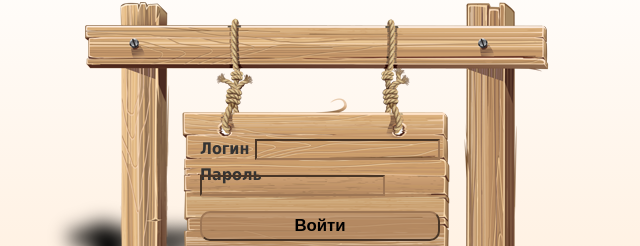
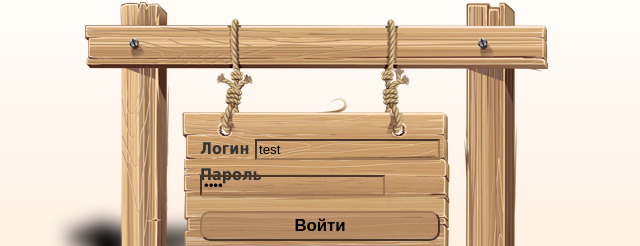
Before and after one commit to DarkFelex/server, a plain HTML site: page public_html/login.html in a window 1280 px wide. Shown: the part 76-322 px from the top of the page, 320-960 px from the left. Drawn offline with Linux system fonts and the light colour scheme.

Commit message:
rft - add test user to default value in login page

```diff
--- a/public_html/login.html
+++ b/public_html/login.html
@@ -12,8 +12,8 @@
 <body>
 <div class="loginFormContainer">
 <form action="/signin" method="POST" class="loginForm">
-    <div class="loginFormRow"><span class="rowTitle">Логин</span> <span class="rowContent"><input type="text" name="login"/></span></div>
-	<div class="loginFormRow"><span class="rowTitle">Пароль</span> <span class="rowContent"><input type="password" name="pass"/></span></div>
+    <div class="loginFormRow"><span class="rowTitle">Логин</span> <span class="rowContent"><input type="text" name="login" value="test"/></span></div>
+	<div class="loginFormRow"><span class="rowTitle">Пароль</span> <span class="rowContent"><input type="password" name="pass" value="test"/></span></div>
     <div class="loginFormRow"><input type="submit" value="Войти"></div>
 	<div class="loginFormRow"><a href="">Зарегистрироваться</a> <a href="">Не помню пароль</a></div>
 </form>
```
